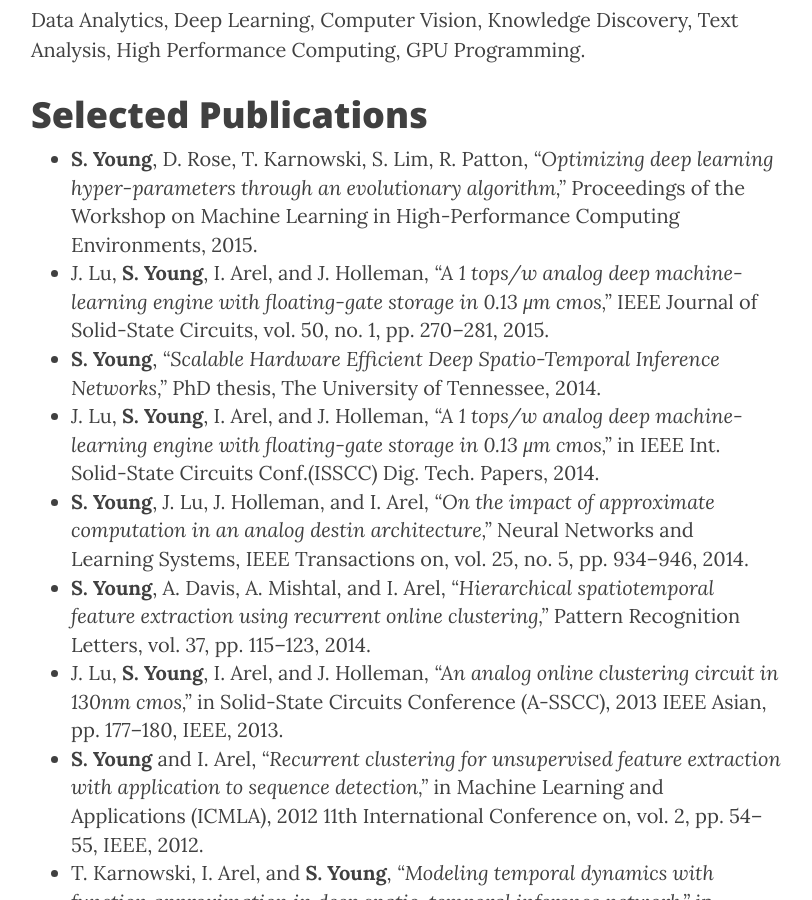
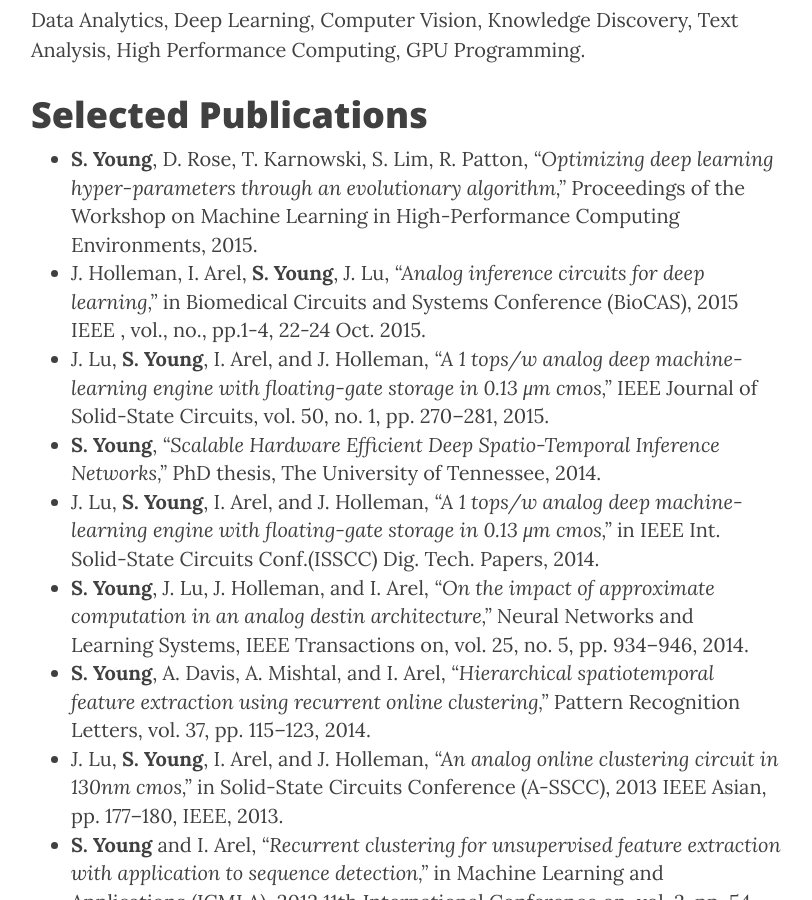
Before and after one commit to stevenryoung/stevenryoung.github.io, a Jekyll site: the page built from cv.md, in a window 1280 px wide and 900 px high, scrolled down 720 px. Shown: the whole window, without its empty margins (234-1046 px from the left). Built offline with Jekyll 4.4.1, drawn with Linux system fonts in a browser that asks for light colours; nearby versions of some CDN libraries.

Commit message:
Added paper.

```diff
--- a/cv.md
+++ b/cv.md
@@ -14,6 +14,7 @@ High Performance Computing, GPU Programming.
 
 # Selected Publications
 * **S. Young**, D. Rose, T. Karnowski, S. Lim, R. Patton, *"Optimizing deep learning hyper-parameters through an evolutionary algorithm,"* Proceedings of the Workshop on Machine Learning in High-Performance Computing Environments, 2015.
+* J. Holleman, I. Arel, **S. Young**, J. Lu, *"Analog inference circuits for deep learning,"* in Biomedical Circuits and Systems Conference (BioCAS), 2015 IEEE , vol., no., pp.1-4, 22-24 Oct. 2015.
 * J. Lu, **S. Young**, I. Arel, and J. Holleman, *“A 1 tops/w analog deep machine-learning engine with floating-gate storage in 0.13 μm cmos,”* IEEE Journal of Solid-State Circuits, vol. 50, no. 1, pp. 270--281, 2015.
 * **S. Young**, *"Scalable Hardware Efficient Deep Spatio-Temporal Inference Networks,"* PhD thesis, The University of Tennessee, 2014.
 * J. Lu, **S. Young**, I. Arel, and J. Holleman, *“A 1 tops/w analog deep machine-learning engine with floating-gate storage in 0.13 μm cmos,”* in IEEE Int. Solid-State Circuits Conf.(ISSCC) Dig. Tech. Papers, 2014.
```
